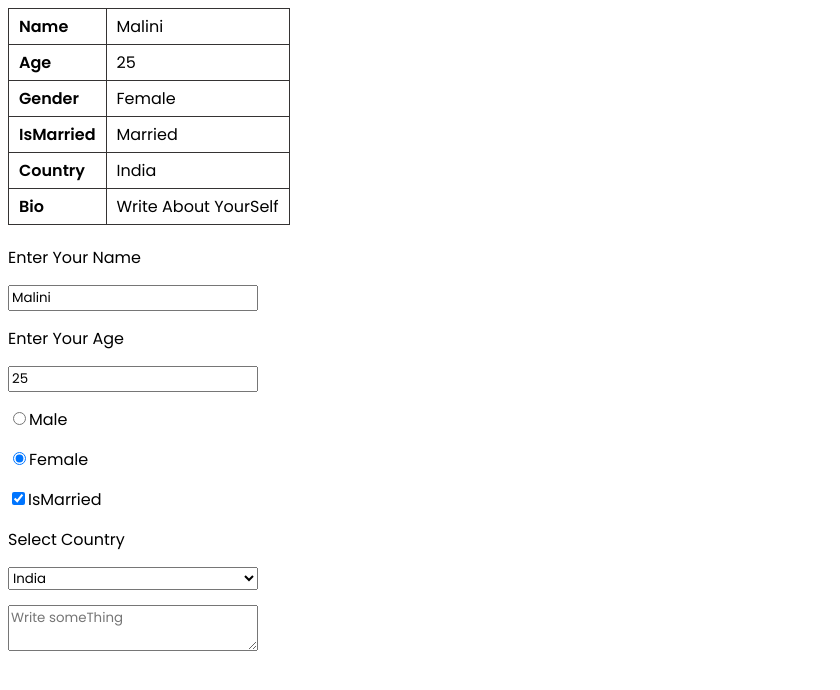
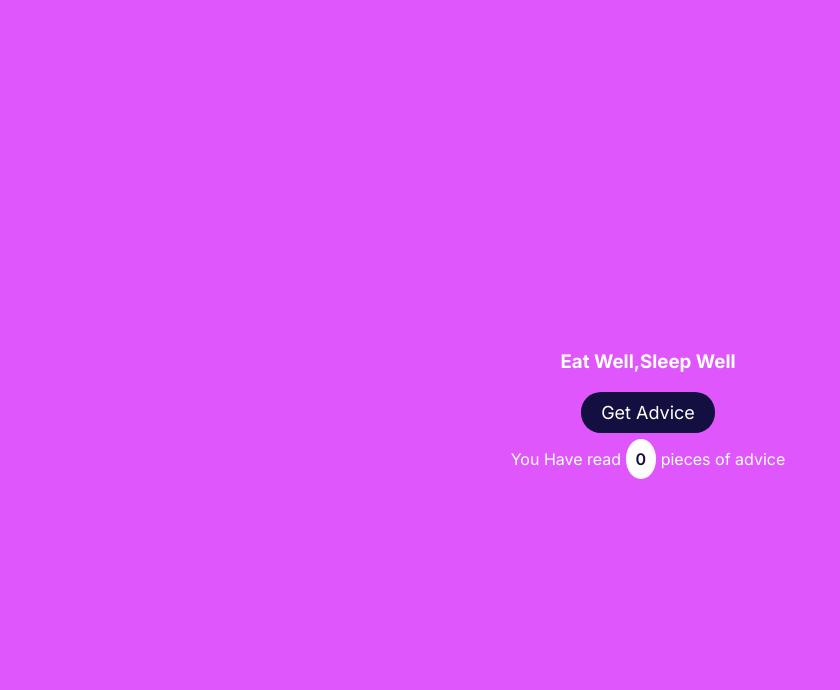
Before and after one commit to Kavya-gopi/ReactJs, a React (Vite) app in the folder QrCodeGenerator/: page / in a window 1280 px wide. Shown: the top 690 px of the page, without its empty margins (0-840 px from the left). Built offline with nearby package versions, Linux system fonts and the light colour scheme.

Commit message:
AdviceapiApp

```diff
--- /dev/null
+++ b/QrCodeGenerator/src/AdviceApiProject/AdviceApp.css
@@ -0,0 +1,45 @@
+@import url('https://fonts.googleapis.com/css2?family=Inter:wght@100..900&display=swap');
+
+*{
+    font-family: "Inter", sans-serif;
+}
+
+.app{
+    width:100vw;
+    height: 100vh;
+    display: flex;
+    flex-direction: column;
+    justify-content: center;
+    align-items: center;
+
+}
+
+body{
+    background-color: #e056fd;
+    background-attachment: fixed;
+}
+
+h3{
+    color:#fff;
+}
+p{
+    color:#fff;
+}
+
+button{
+    border: none;
+    background-color:#130f40;
+    color:#fff;
+    font-size: 18px;
+    padding:10px 20px;
+    border-radius: 20px;
+    cursor: pointer;
+}
+
+span{
+    background-color: #fff;
+    color:#130f40;
+    font-weight: 600;
+    padding:10px;
+    border-radius: 50%;
+}
--- /dev/null
+++ b/QrCodeGenerator/src/AdviceApiProject/AdviceApp.jsx
@@ -0,0 +1,26 @@
+import { useState,useEffect } from "react";
+import './AdviceApp.css';
+export const AdviceApp=()=>{
+    const [advice,setAdvice] = useState('Eat Well,Sleep Well');
+    const [count,setCount] = useState(0);
+
+    async function getAdvice(){
+        const response = await fetch("https://api.adviceslip.com/advice");
+        const data = await response.json();
+        setAdvice(data.slip.advice);
+        setCount((count)=>count+1);
+    }
+    // useEffect(function(){
+    //     getAdvice();
+    // },[]);
+
+    return(
+        <>
+        <div className="app">
+        <h3>{advice}</h3>
+        <button onClick={getAdvice}>Get Advice</button>
+        <p>You Have read <span>{count}</span> pieces of advice</p>
+        </div>
+        </>
+    )
+}
--- a/QrCodeGenerator/src/App.jsx
+++ b/QrCodeGenerator/src/App.jsx
@@ -4,6 +4,7 @@ import { Cart } from './useStateDemos/Cart'
 import { UserData } from './useStateDemos/formsSample'
 import { Users } from './useStateDemos/formsObjectstate'
 import { UserDatas } from './forms/UserDetails'
+import { AdviceApp } from './AdviceApiProject/AdviceApp'
 // import reactLogo from './assets/react.svg'
 // import viteLogo from '/vite.svg'
 // import './App.css'
@@ -17,7 +18,8 @@ function App() {
       {/* <Cart></Cart> */}
       {/* <UserData></UserData> */}
       {/* <Users></Users> */}
-      <UserDatas></UserDatas>
+      {/* <UserDatas></UserDatas> */}
+      <AdviceApp/>
 
     </>
   )
```
